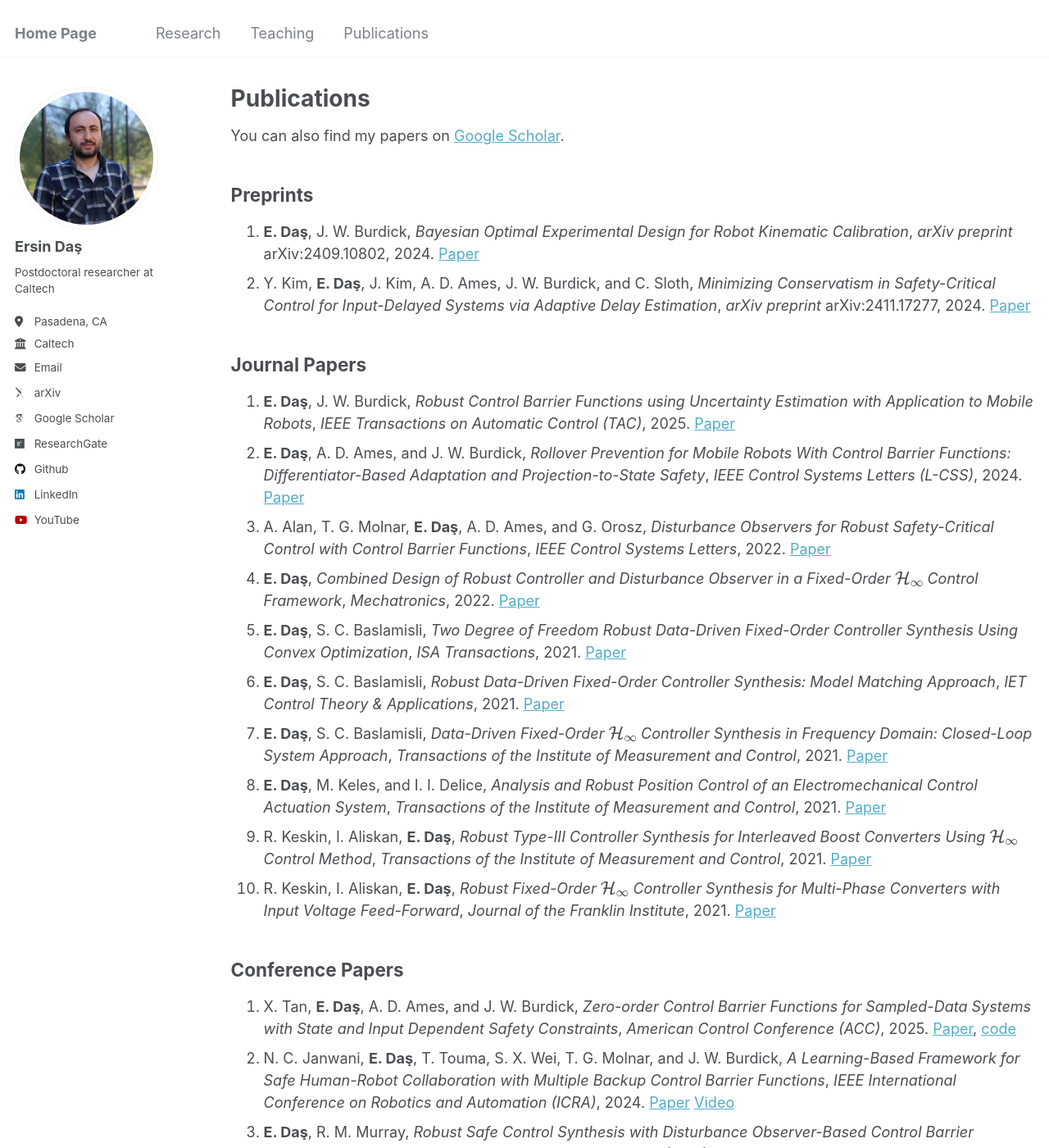
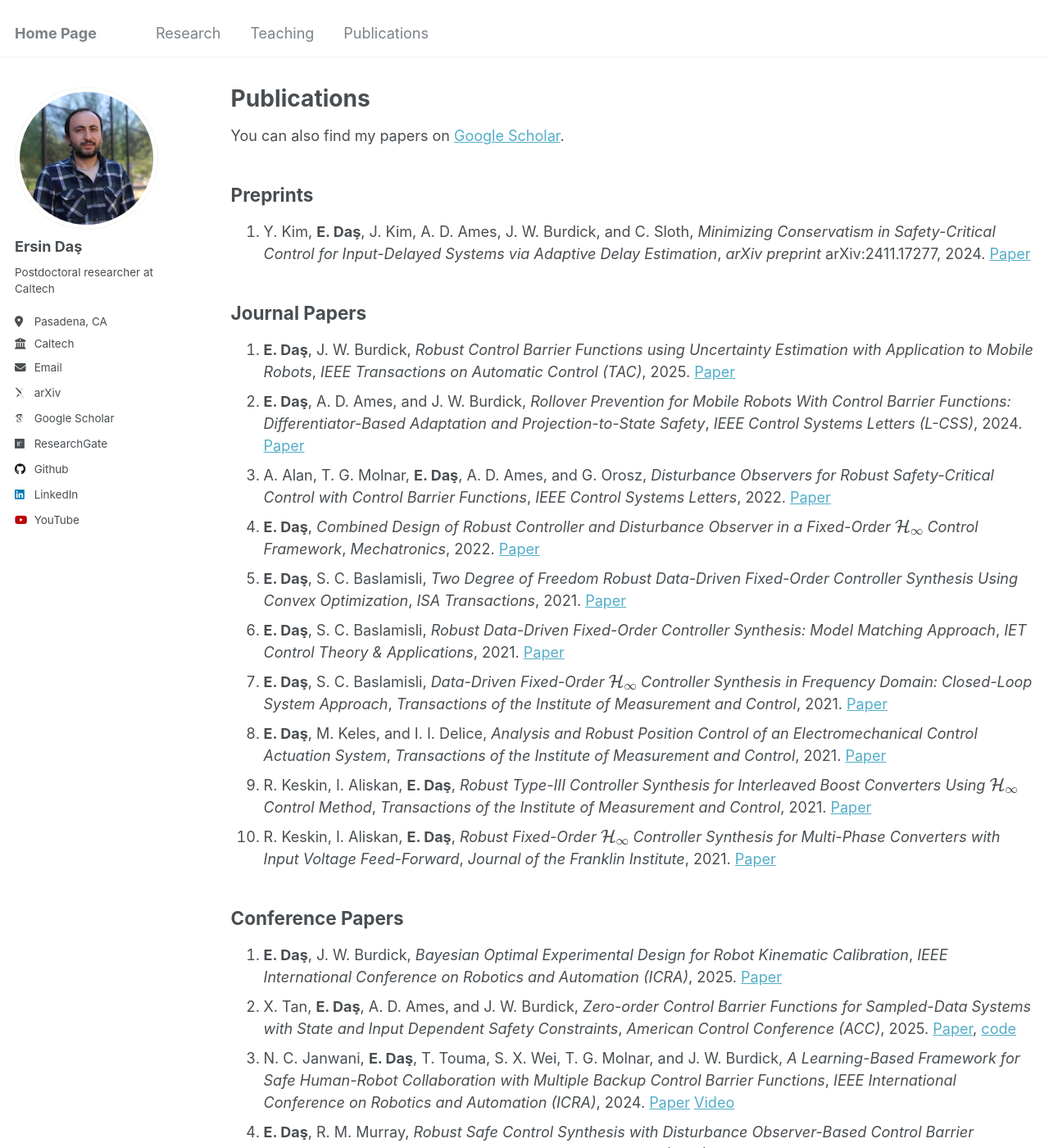
Before and after one commit to ersindas/ersindas.github.io, a Jekyll site: the page built from _pages/publications.md, in a window 1280 px wide and 1400 px high. Shown: the whole window at 82% size. Built offline with Jekyll 4.4.1, drawn with Linux system fonts in a browser that asks for light colours; some web fonts are replaced.

Commit message:
Update publications.md
icra

```diff
--- a/_pages/publications.md
+++ b/_pages/publications.md
@@ -9,8 +9,7 @@ author_profile: true
 
 ## Preprints
 
-1. **E. Daş**, J. W. Burdick, *Bayesian Optimal Experimental Design for Robot Kinematic Calibration*, *arXiv preprint* arXiv:2409.10802, 2024. [Paper](https://arxiv.org/pdf/2409.10802)
-2. Y. Kim, **E. Daş**, J. Kim, A. D. Ames, J. W. Burdick, and C. Sloth, *Minimizing Conservatism in Safety-Critical Control for Input-Delayed Systems via Adaptive Delay Estimation*, *arXiv preprint* arXiv:2411.17277, 2024. [Paper](https://arxiv.org/pdf/2411.17277)
+1. Y. Kim, **E. Daş**, J. Kim, A. D. Ames, J. W. Burdick, and C. Sloth, *Minimizing Conservatism in Safety-Critical Control for Input-Delayed Systems via Adaptive Delay Estimation*, *arXiv preprint* arXiv:2411.17277, 2024. [Paper](https://arxiv.org/pdf/2411.17277)
 
 ## Journal Papers
 
@@ -27,10 +26,11 @@ author_profile: true
 
 ## Conference Papers
 
-1. X. Tan, **E. Daş**, A. D. Ames, and J. W. Burdick, *Zero-order Control Barrier Functions for Sampled-Data Systems with State and Input Dependent Safety Constraints*, *American Control Conference (ACC)*, 2025. [Paper](https://arxiv.org/pdf/2411.17079), [code](https://github.com/ersindas/Zero-order-CBFs)
-2. N. C. Janwani, **E. Daş**, T. Touma, S. X. Wei, T. G. Molnar, and J. W. Burdick, *A Learning-Based Framework for Safe Human-Robot Collaboration with Multiple Backup Control Barrier Functions*, *IEEE International Conference on Robotics and Automation (ICRA)*, 2024. [Paper](https://arxiv.org/pdf/2310.05865) [Video](https://youtu.be/41Jh1GD_9Ok)
-3. **E. Daş**, R. M. Murray, *Robust Safe Control Synthesis with Disturbance Observer-Based Control Barrier Functions*, *IEEE 61st Conference on Decision and Control (CDC)*, 2022. [Paper](https://arxiv.org/pdf/2201.05758)
-4. **E. Daş**, J. W. Burdick, *An Active Learning Based Robot Kinematic Calibration Framework Using Gaussian Processes*, *IEEE International Conference on Robotics and Automation (ICRA)*, 2023. [Paper](https://arxiv.org/pdf/2303.03658)
-5. T. Touma, **E. Daş**, J. W. Burdick, *Towards Robust, Resilient Ocean World Science Sampling Systems*, *IEEE Aerospace Conference*, 2023. [Paper](https://ieeexplore.ieee.org/document/10115718)
-6. R. Keskin, I. Aliskan, **E. Daş**, *Robust n-DOF $$\mathcal{H}_\infty$$ Feed-Forward Control of Multi-Phase Converters for Electric Vehicles*, *International Conference on Electrical and Electronics Engineering (ELECO)*, 2021. [Paper](https://ieeexplore.ieee.org/abstract/document/9677777)
-7. R. Keskin, I. Aliskan, **E. Daş**, *Multi-Variable Modeling and System Identification of an Interleaved Boost Converter*, *International Conference on Electrical and Electronics Engineering (ELECO)*, 2021. [Paper](https://ieeexplore.ieee.org/abstract/document/9677780)
+1. **E. Daş**, J. W. Burdick, *Bayesian Optimal Experimental Design for Robot Kinematic Calibration*, *IEEE International Conference on Robotics and Automation (ICRA)*, 2025. [Paper](https://arxiv.org/pdf/2409.10802)
+12. X. Tan, **E. Daş**, A. D. Ames, and J. W. Burdick, *Zero-order Control Barrier Functions for Sampled-Data Systems with State and Input Dependent Safety Constraints*, *American Control Conference (ACC)*, 2025. [Paper](https://arxiv.org/pdf/2411.17079), [code](https://github.com/ersindas/Zero-order-CBFs)
+3. N. C. Janwani, **E. Daş**, T. Touma, S. X. Wei, T. G. Molnar, and J. W. Burdick, *A Learning-Based Framework for Safe Human-Robot Collaboration with Multiple Backup Control Barrier Functions*, *IEEE International Conference on Robotics and Automation (ICRA)*, 2024. [Paper](https://arxiv.org/pdf/2310.05865) [Video](https://youtu.be/41Jh1GD_9Ok)
+4. **E. Daş**, R. M. Murray, *Robust Safe Control Synthesis with Disturbance Observer-Based Control Barrier Functions*, *IEEE 61st Conference on Decision and Control (CDC)*, 2022. [Paper](https://arxiv.org/pdf/2201.05758)
+5. **E. Daş**, J. W. Burdick, *An Active Learning Based Robot Kinematic Calibration Framework Using Gaussian Processes*, *IEEE International Conference on Robotics and Automation (ICRA)*, 2023. [Paper](https://arxiv.org/pdf/2303.03658)
+6. T. Touma, **E. Daş**, J. W. Burdick, *Towards Robust, Resilient Ocean World Science Sampling Systems*, *IEEE Aerospace Conference*, 2023. [Paper](https://ieeexplore.ieee.org/document/10115718)
+7. R. Keskin, I. Aliskan, **E. Daş**, *Robust n-DOF $$\mathcal{H}_\infty$$ Feed-Forward Control of Multi-Phase Converters for Electric Vehicles*, *International Conference on Electrical and Electronics Engineering (ELECO)*, 2021. [Paper](https://ieeexplore.ieee.org/abstract/document/9677777)
+8. R. Keskin, I. Aliskan, **E. Daş**, *Multi-Variable Modeling and System Identification of an Interleaved Boost Converter*, *International Conference on Electrical and Electronics Engineering (ELECO)*, 2021. [Paper](https://ieeexplore.ieee.org/abstract/document/9677780)
```
